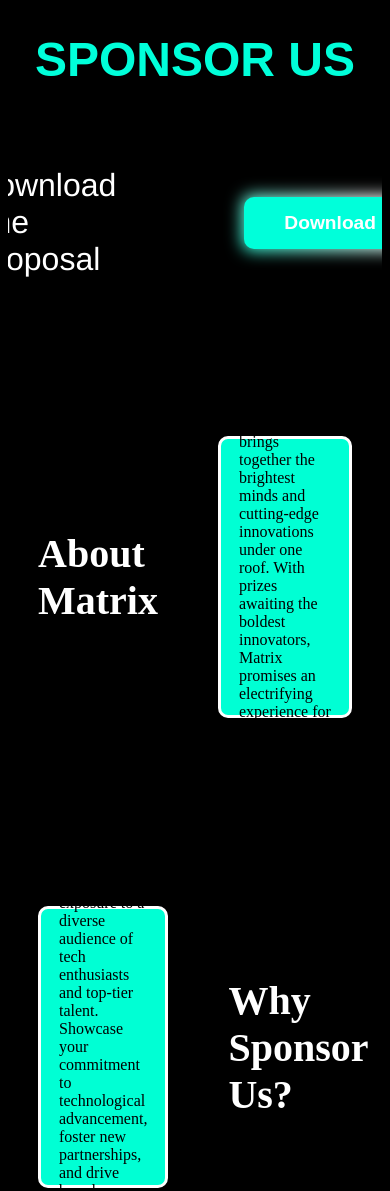
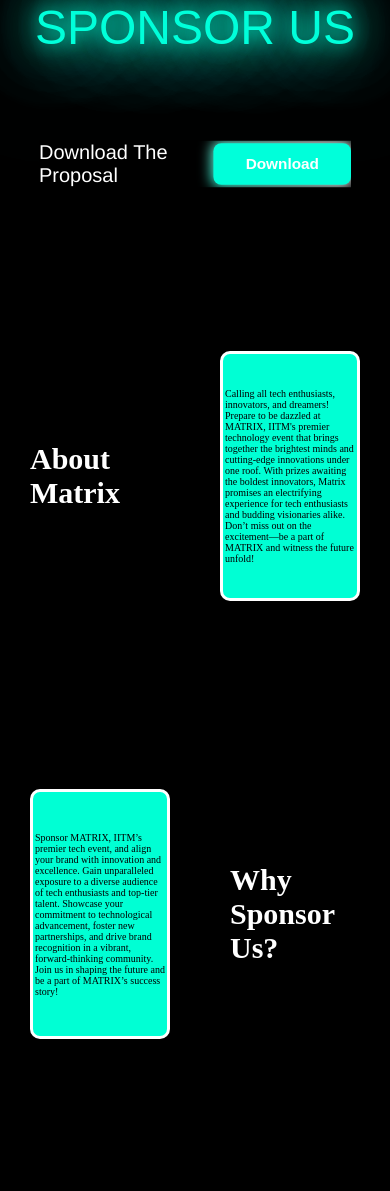
Before and after one commit to tanishamehra24/Matrix-Sponsership, a plain HTML site: page index.html in a window 390 px wide. Shown: the top 1191 px of the page. Drawn offline with Linux system fonts and the light colour scheme.

Commit message:
Update style.css
update on css

```diff
--- a/style.css
+++ b/style.css
@@ -1,4 +1,6 @@
 *{
+    margin: 0%;
+    padding: 0%;
     background-color:#000000;
     color: white;
 }
@@ -7,9 +9,38 @@ h1{
     text-align: center;
     font-size: 3rem;
     color: #00ffda;
-    font-family:sans-serif;
-   font-weight: bold;
+    font-family: "Vibur",sans-serif;
+   font-weight: 400;
+   text-shadow:
+   0 0 7px #12ffd8,
+   0 0 42px #00ffd4,
+   0 0 82px #00ffda,
+   0 0 92px #00ffd4,
+   0 0 102px #00ffda,
+   0 0 151px #00ffd4,;
+   animation: glow 0.50s ease-in-out infinite alternate-reverse;
 }
+ @keyframes glow{
+    100%{
+        text-shadow:
+        0 0 19px #00ffd4,
+        0 0 40px #00ffda,
+        0 0 80px #00ffd4,
+        0 0 90px #00ffd4,
+        0 0 100px #00ffd4,
+        0 0 150px #00ffd4;
+    }
+    0%{ text-shadow:
+        0 0 18px #12ffd8,
+        0 0 38px #12ffd8,
+        0 0 73px #12ffd8,
+        0 0 80px #12ffd8,
+        0 0 94px #12ffd8,
+        0 0 140px #12ffd8;
+    }
+
+    }
+
 /* download proposal */
 span{
     font-size: 2rem;
@@ -85,7 +116,7 @@ background:transparent;
     color: #000;
 }
 
-/* about us section */
+/* about us section  and why sponsor us section */
 .AboutContainer{
      margin-top: 8rem ;
     margin-bottom: 8rem;
@@ -94,7 +125,7 @@ background:transparent;
    justify-content: space-evenly;
 }
 
-.about{
+.about,.whySponsorUs{
     height: 15rem;
     width: 20rem;
     margin:30px;
@@ -103,23 +134,20 @@ background:transparent;
     justify-content:center;
 }
 
-#para{
+#para,#content{
     padding: 18px;
     background-color: #00ffd4;
     color: black;
     font-size: 1rem;
     border-radius: 10px;
     border:3px solid white;
+
 }
-#heading2{
+
+#heading2,#heading3{
    font-size: 2.5rem;
    }
 
-   /* why sponsor us  */
-
-#heading3{
-     font-size:2.5rem;
-}
 
 .Container{
     margin-bottom:8rem;
@@ -127,24 +155,6 @@ background:transparent;
    align-items: center;
    justify-content: space-evenly;
 }
-.whySponsorUs{
-    height: 15rem;
-    width: 20rem;
-    margin:30px;
-    display:flex;
-    align-items: center;
-    justify-content:center;
-}
-
-#content{
-    padding: 18px;
-    background-color: #00ffd4;
-    color: black;
-    font-size: 1rem;
-    border-radius: 10px;
-    border:3px solid white;
-}
-
 
 /* team members */
 .teamContainer{
@@ -189,3 +199,25 @@ img{
     height:5rem ;
     width: 5rem;
 }
+@media screen and (max-width:600px)and (min-width:100px){
+    #content,#para{
+        padding: 2px;
+    font-size: 10px;
+   }
+   span{
+    font-size: 25px;
+   }
+   #heading3,#heading2{
+    font-size: 30px;
+   }
+   .whySponsorUs,.about{
+    width: 12rem;
+   }
+    .downloadBtn{
+        margin-left: 20px;
+    }
+    .downloadContainer{
+        transform:scale(.8);
+    }
+
+}
```
